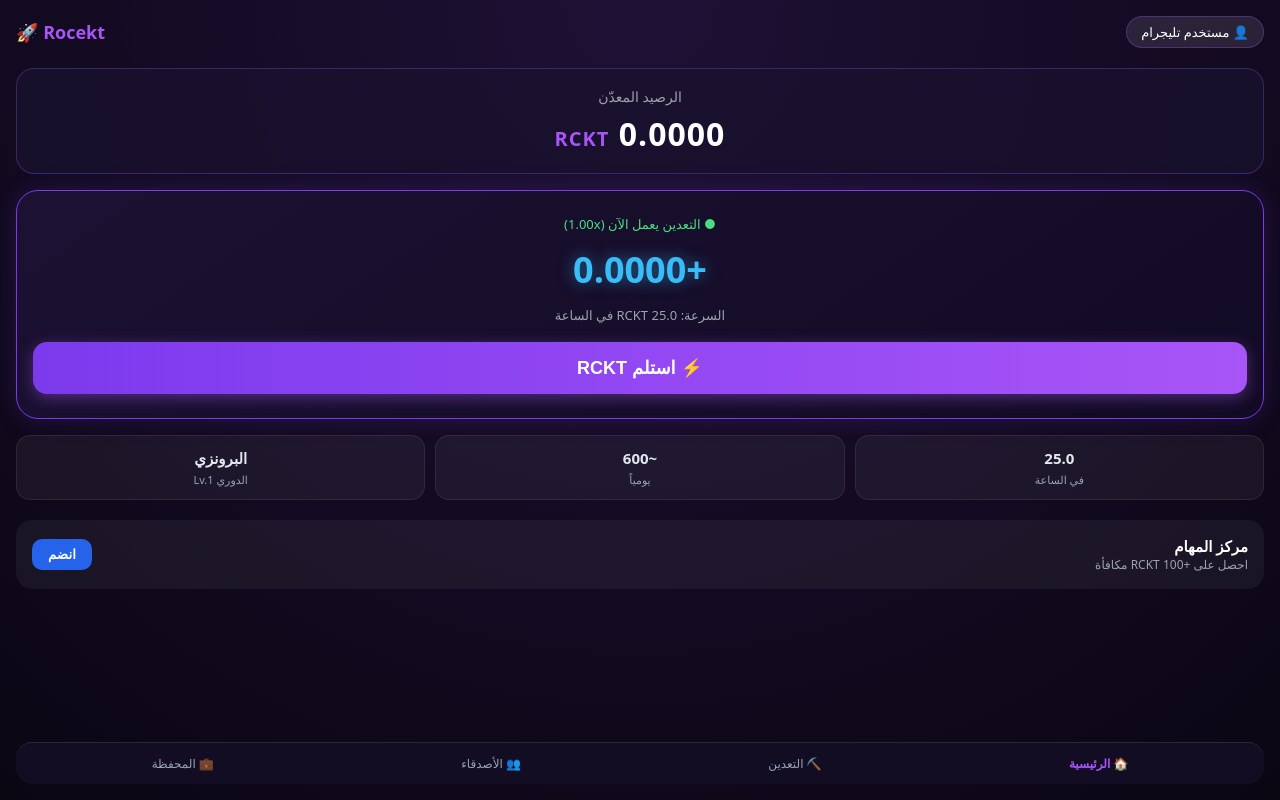
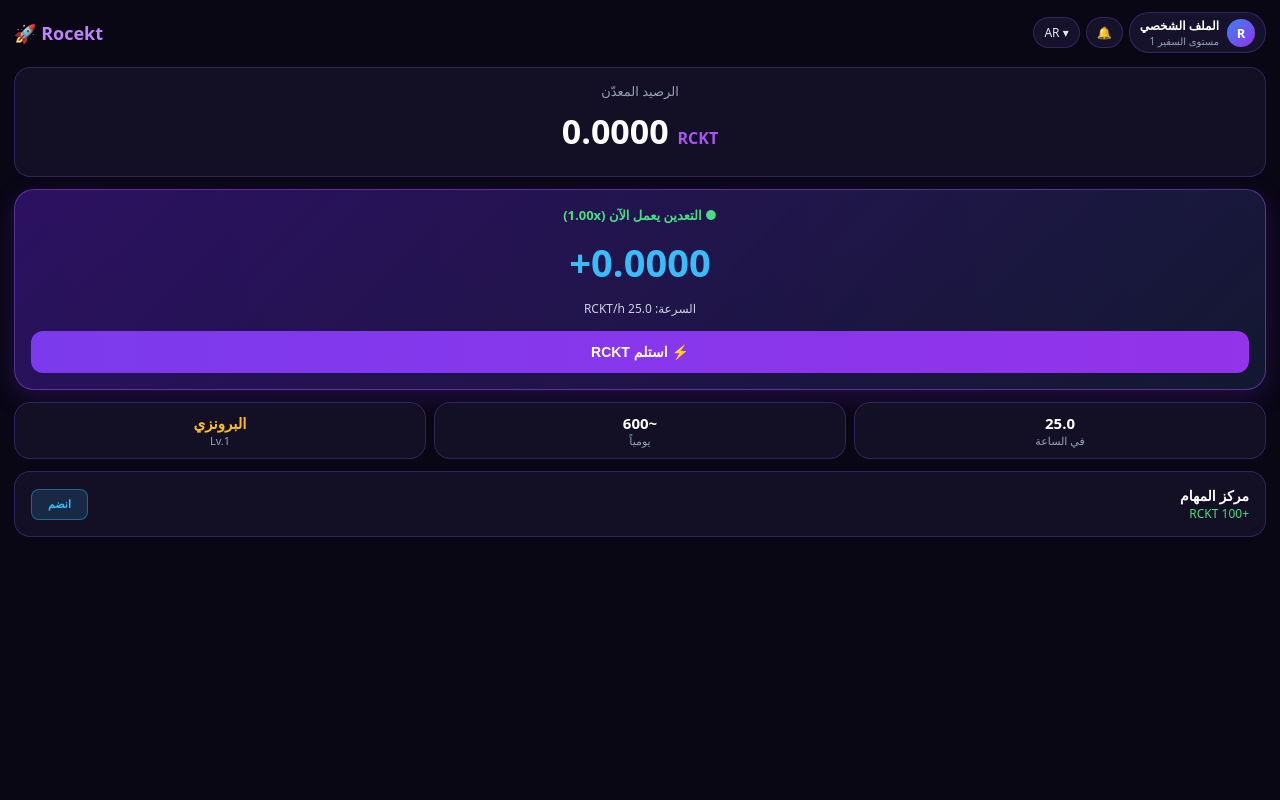
Before and after one commit to ala773601701-spec/Rocekt, a plain HTML site: page index.html in a window 1280 px wide. Drawn offline with Linux system fonts and the light colour scheme; a script that the page names is missing.

Commit message:
Update index.html

```diff
--- a/index.html
+++ b/index.html
@@ -5,262 +5,260 @@
     <meta name="viewport" content="width=device-width, initial-scale=1.0, maximum-scale=1.0, user-scalable=no">
     <title>Rocekt Mining</title>
     <script src="https://telegram.org"></script>
+    <script src="https://unpkg.com"></script>
     <style>
+        :root {
+            --bg-main: #090714;
+            --card-bg: #131026;
+            --border-color: rgba(139, 92, 246, 0.25);
+            --text-gray: #94a3b8;
+        }
         body {
-            background: radial-gradient(circle at top, #1e1035 0%, #0a0612 100%);
+            background-color: var(--bg-main);
             color: #ffffff;
             font-family: system-ui, -apple-system, sans-serif;
             margin: 0;
-            padding: 16px;
-            display: flex;
-            flex-direction: column;
-            min-height: 100vh;
+            padding: 12px 14px 85px 14px;
             box-sizing: border-box;
             user-select: none;
         }
-        .header {
+        /* TOP HEADER */
+        .top-header {
             display: flex;
             justify-content: space-between;
             align-items: center;
-            margin-bottom: 20px;
+            margin-bottom: 14px;
         }
-        .badge {
-            background: rgba(255, 255, 255, 0.1);
-            padding: 6px 14px;
+        .header-right {
+            display: flex;
+            align-items: center;
+            gap: 6px;
+        }
+        .profile-pill {
+            background: #16122b;
+            border: 1px solid var(--border-color);
             border-radius: 20px;
+            padding: 4px 10px;
+            display: flex;
+            align-items: center;
+            gap: 8px;
+        }
+        .avatar-circle {
+            width: 28px;
+            height: 28px;
+            border-radius: 50%;
+            background: linear-gradient(135deg, #3b82f6, #9333ea);
+            display: flex;
+            align-items: center;
+            justify-content: center;
+            font-weight: bold;
             font-size: 13px;
-            border: 1px solid rgba(168, 85, 247, 0.3);
         }
-        .balance-card {
-            background: rgba(25, 18, 45, 0.8);
-            border: 1px solid rgba(139, 92, 246, 0.3);
-            border-radius: 18px;
-            padding: 18px;
-            text-align: center;
-            margin-bottom: 16px;
+        .icon-pill {
+            background: #16122b;
+            border: 1px solid var(--border-color);
+            border-radius: 16px;
+            padding: 6px 10px;
+            font-size: 12px;
+            color: #e2e8f0;
+            cursor: pointer;
         }
-        .balance-label {
-            color: #a1a1aa;
+        .section { display: none; }
+        .section.active { display: block; }
+
+        /* SHARED COSMIC & CARD STYLES */
+        .cosmic-card {
+            background: linear-gradient(135deg, rgba(46, 16, 101, 0.92) 0%, rgba(15, 23, 42, 0.96) 100%),
+                        radial-gradient(circle at top right, #7c3aed, #0f172a);
+            border: 1px solid rgba(168, 85, 247, 0.45);
+            border-radius: 20px;
+            padding: 16px;
+            margin-bottom: 12px;
+            box-shadow: 0 8px 25px rgba(109, 40, 217, 0.25);
+        }
+        .card {
+            background: var(--card-bg);
+            border: 1px solid var(--border-color);
+            border-radius: 16px;
+            padding: 14px 16px;
+            margin-bottom: 12px;
+        }
+        .btn-purple {
+            background: linear-gradient(90deg, #7c3aed, #9333ea);
+            color: #fff;
+            border: none;
+            padding: 13px;
+            border-radius: 12px;
             font-size: 14px;
-            margin-bottom: 6px;
-        }
-        .balance-amount {
-            font-size: 32px;
-            font-weight: bold;
-            color: #fff;
-            letter-spacing: 1px;
-        }
-        .currency {
-            color: #a855f7;
-            font-size: 20px;
-        }
-        .mining-box {
-            background: linear-gradient(145deg, #1b1132, #120b24);
-            border: 1px solid #7c3aed;
-            border-radius: 22px;
-            padding: 24px 16px;
-            text-align: center;
-            margin-bottom: 16px;
-            box-shadow: 0 0 25px rgba(124, 58, 237, 0.2);
-        }
-        .status {
-            color: #4ade80;
-            font-size: 13px;
-            margin-bottom: 10px;
-        }
-        .mined-counter {
-            font-size: 36px;
-            font-weight: 800;
-            color: #38bdf8;
-            margin: 12px 0;
-            text-shadow: 0 0 15px rgba(56, 189, 248, 0.5);
-        }
-        .timer {
-            color: #9ca3af;
-            font-size: 13px;
-            margin-bottom: 18px;
-        }
-        .claim-btn {
-            background: linear-gradient(90deg, #7c3aed, #a855f7);
-            color: white;
-            border: none;
-            width: 100%;
-            padding: 15px;
-            border-radius: 14px;
-            font-size: 18px;
             font-weight: bold;
             cursor: pointer;
-            box-shadow: 0 4px 15px rgba(168, 85, 247, 0.4);
-            transition: transform 0.1s;
+            width: 100%;
         }
-        .claim-btn:active {
-            transform: scale(0.97);
+        .btn-dark {
+            background: #1a1633;
+            color: #fff;
+            border: 1px solid rgba(255,255,255,0.12);
+            padding: 11px;
+            border-radius: 12px;
+            font-size: 13px;
+            font-weight: bold;
+            cursor: pointer;
+            width: 100%;
         }
-        .stats-grid {
-            display: grid;
-            grid-template-columns: repeat(3, 1fr);
-            gap: 10px;
-            margin-bottom: 20px;
-        }
-        .stat-item {
-            background: rgba(255, 255, 255, 0.05);
-            border: 1px solid rgba(255, 255, 255, 0.08);
-            border-radius: 14px;
-            padding: 12px 8px;
-            text-align: center;
-        }
-        .stat-val {
-            font-weight: bold;
-            font-size: 15px;
-            color: #e2e8f0;
-            margin-bottom: 4px;
-        }
-        .stat-title {
-            font-size: 11px;
-            color: #94a3b8;
-        }
-        .tasks-card {
-            background: rgba(255, 255, 255, 0.05);
-            border-radius: 16px;
-            padding: 16px;
+        .row-between {
             display: flex;
             justify-content: space-between;
             align-items: center;
-            margin-bottom: auto;
+            margin: 6px 0;
+            font-size: 13px;
         }
-        .task-btn {
-            background: #2563eb;
-            color: white;
+        .grid-2 { display: grid; grid-template-columns: 1fr 1fr; gap: 8px; }
+        .grid-3 { display: grid; grid-template-columns: repeat(3, 1fr); gap: 8px; }
+
+        /* INPUT BOXES */
+        .input-box {
+            background: #0d0a1a;
+            border: 1px solid rgba(139, 92, 246, 0.35);
+            border-radius: 12px;
+            padding: 10px 12px;
+            display: flex;
+            justify-content: space-between;
+            align-items: center;
+            margin: 8px 0;
+        }
+        .input-box input {
+            background: transparent;
             border: none;
-            padding: 8px 16px;
-            border-radius: 10px;
+            color: #fff;
+            font-size: 18px;
+            font-weight: bold;
+            width: 55%;
+            text-align: left;
+            outline: none;
+        }
+        .max-btn {
+            background: rgba(56, 189, 248, 0.15);
+            color: #38bdf8;
+            border: 1px solid rgba(56, 189, 248, 0.4);
+            padding: 4px 10px;
+            border-radius: 8px;
+            font-size: 11px;
             font-weight: bold;
             cursor: pointer;
         }
-        .nav-bar {
+
+        /* STATION SLOTS */
+        .sub-tabs {
+            display: grid;
+            grid-template-columns: repeat(3, 1fr);
+            background: #131026;
+            border-radius: 14px;
+            padding: 4px;
+            margin-bottom: 12px;
+            border: 1px solid var(--border-color);
+        }
+        .sub-tab {
+            text-align: center;
+            padding: 8px 4px;
+            font-size: 12px;
+            font-weight: bold;
+            color: var(--text-gray);
+            border-radius: 10px;
+            cursor: pointer;
+        }
+        .sub-tab.active { background: linear-gradient(90deg, #7c3aed, #9333ea); color: #fff; }
+        .slots-grid { display: grid; grid-template-columns: repeat(4, 1fr); gap: 8px; margin-top: 12px; }
+        .slot-box {
+            background: #0d0a1c;
+            border: 1px solid rgba(255, 255, 255, 0.08);
+            border-radius: 12px;
+            padding: 10px 4px;
+            text-align: center;
+            cursor: pointer;
+        }
+        .slot-box.highlight { border: 1px dashed #a855f7; background: rgba(168, 85, 247, 0.08); }
+
+        /* BOTTOM NAV (6 TABS LIKE RIFTY) */
+        .bottom-nav {
+            position: fixed;
+            bottom: 0;
+            left: 0;
+            right: 0;
+            background: #0e0b1d;
+            border-top: 1px solid rgba(255,255,255,0.08);
             display: flex;
             justify-content: space-around;
-            background: #130d24;
-            padding: 12px;
-            border-radius: 16px;
-            margin-top: 20px;
-            border-top: 1px solid rgba(255,255,255,0.1);
+            padding: 8px 2px;
+            z-index: 100;
         }
         .nav-item {
-            color: #94a3b8;
-            font-size: 12px;
-            text-align: center;
+            display: flex;
+            flex-direction: column;
+            align-items: center;
+            color: #64748b;
+            font-size: 10px;
+            cursor: pointer;
+            flex: 1;
         }
-        .nav-item.active {
-            color: #a855f7;
-            font-weight: bold;
-        }
+        .nav-item.active { color: #a855f7; font-weight: bold; }
+        .nav-icon { font-size: 18px; margin-bottom: 2px; }
     </style>
 </head>
 <body>
 
-    <div class="header">
-        <div class="badge" id="username">👤 مستخدم تليجرام</div>
-        <div style="font-weight: bold; font-size: 18px; color: #a855f7;">Rocekt 🚀</div>
+    <div class="top-header">
+        <div class="header-right">
+            <div class="profile-pill">
+                <div class="avatar-circle" id="user-initial">R</div>
+                <div>
+                    <div style="font-size: 12px; font-weight: bold;" id="user-name">الملف الشخصي</div>
+                    <div style="font-size: 10px; color: var(--text-gray);" data-t="ambassador">مستوى السفير 1</div>
+                </div>
+            </div>
+            <div class="icon-pill" onclick="alert('🔔 لا توجد إشعارات جديدة')">🔔</div>
+            <div class="icon-pill" id="lang-btn" onclick="toggleLanguage()">▾ AR</div>
+        </div>
+        <div style="font-weight: 900; font-size: 18px; color: #c084fc;">Rocekt 🚀</div>
     </div>
 
-    <div class="balance-card">
-        <div class="balance-label">الرصيد المعدّن</div>
-        <div class="balance-amount"><span id="total-balance">0.0000</span> <span class="currency">RCKT</span></div>
-    </div>
+    <div id="tab-home" class="section active">
+        <div class="card" style="text-align: center;">
+            <div style="color: var(--text-gray); font-size: 13px;" data-t="total_bal">الرصيد المعدّن</div>
+            <div style="font-size: 34px; font-weight: 900; margin: 8px 0; direction: ltr;">
+                <span id="home-bal">0.0000</span> <span style="font-size: 16px; color: #a855f7;">RCKT</span>
+            </div>
+        </div>
 
-    <div class="mining-box">
-        <div class="status">● التعدين يعمل الآن (1.00x)</div>
-        <div class="mined-counter">+<span id="mined-now">0.0000</span></div>
-        <div class="timer">السرعة: 25.0 RCKT في الساعة</div>
-        <button class="claim-btn" onclick="claimRewards()">⚡ استلم RCKT</button>
-    </div>
+        <div class="cosmic-card" style="text-align: center;">
+            <div style="color: #4ade80; font-size: 13px; font-weight: bold;" id="home-status">● التعدين يعمل الآن (1.00x)</div>
+            <div style="font-size: 38px; font-weight: 900; color: #38bdf8; margin: 12px 0; direction: ltr;">+<span id="live-mined">0.0000</span></div>
+            <div style="color: #cbd5e1; font-size: 12px; margin-bottom: 14px;"><span data-t="speed">السرعة</span>: <span id="home-speed">25.0</span> RCKT/h</div>
+            <button class="btn-purple" onclick="claimAll()" data-t="claim_btn">⚡ استلم RCKT</button>
+        </div>
 
-    <div class="stats-grid">
-        <div class="stat-item">
-            <div class="stat-val">25.0</div>
-            <div class="stat-title">في الساعة</div>
+        <div class="grid-3">
+            <div class="card" style="text-align: center; padding: 10px 4px;">
+                <div style="font-weight: bold; font-size: 15px;" id="stat-hr">25.0</div>
+                <div style="font-size: 11px; color: var(--text-gray);" data-t="per_hour">في الساعة</div>
+            </div>
+            <div class="card" style="text-align: center; padding: 10px 4px;">
+                <div style="font-weight: bold; font-size: 15px;" id="stat-day">~600</div>
+                <div style="font-size: 11px; color: var(--text-gray);" data-t="daily">يومياً</div>
+            </div>
+            <div class="card" style="text-align: center; padding: 10px 4px;">
+                <div style="font-weight: bold; font-size: 15px; color: #fbbf24;" data-t="bronze">البرونزي</div>
+                <div style="font-size: 11px; color: var(--text-gray);">Lv.<span id="stat-lv">1</span></div>
+            </div>
         </div>
-        <div class="stat-item">
-            <div class="stat-val">~600</div>
-            <div class="stat-title">يومياً</div>
-        </div>
-        <div class="stat-item">
-            <div class="stat-val">البرونزي</div>
-            <div class="stat-title">الدوري Lv.1</div>
+
+        <div class="card" style="display: flex; justify-content: space-between; align-items: center;">
+            <div>
+                <div style="font-weight: bold; font-size: 14px;" data-t="tasks_center">مركز المهام</div>
+                <div style="font-size: 12px; color: #4ade80;">+100 RCKT</div>
+            </div>
+            <button class="max-btn" style="padding: 8px 16px;" id="home-task-btn" onclick="doHomeTask()" data-t="join">انضم</button>
         </div>
     </div>
 
-    <div class="tasks-card">
-        <div>
-            <div style="font-weight: bold; font-size: 15px;">مركز المهام</div>
-            <div style="font-size: 12px; color: #9ca3af;">احصل على +100 RCKT مكافأة</div>
-        </div>
-        <button class="task-btn" id="task-btn" onclick="completeTask()">انضم</button>
-    </div>
-
-    <div class="nav-bar">
-        <div class="nav-item active">🏠 الرئيسية</div>
-        <div class="nav-item" onclick="alert('قريباً: ترقية سرعة التعدين')">⛏️ التعدين</div>
-        <div class="nav-item" onclick="inviteFriend()">👥 الأصدقاء</div>
-        <div class="nav-item" onclick="alert('قريباً: ربط محفظة TON')">💼 المحفظة</div>
-    </div>
-
-    <script>
-        const tg = window.Telegram.WebApp;
-        tg.expand();
-        if (tg.initDataUnsafe && tg.initDataUnsafe.user) {
-            document.getElementById('username').innerText = "👤 " + tg.initDataUnsafe.user.first_name;
-        }
-
-        let totalBalance = parseFloat(localStorage.getItem('rckt_balance')) || 0;
-        let lastClaimTime = parseInt(localStorage.getItem('rckt_last_claim')) || Date.now();
-        const ratePerSecond = 25 / 3600;
-
-        document.getElementById('total-balance').innerText = totalBalance.toFixed(4);
-
-        function updateMining() {
-            const now = Date.now();
-            const secondsPassed = (now - lastClaimTime) / 1000;
-            const mined = secondsPassed * ratePerSecond;
-            document.getElementById('mined-now').innerText = mined.toFixed(4);
-        }
-
-        setInterval(updateMining, 100);
-
-        function claimRewards() {
-            const minedText = document.getElementById('mined-now').innerText;
-            const minedAmount = parseFloat(minedText);
-            if (minedAmount > 0.0001) {
-                totalBalance += minedAmount;
-                lastClaimTime = Date.now();
-                localStorage.setItem('rckt_balance', totalBalance);
-                localStorage.setItem('rckt_last_claim', lastClaimTime);
-                document.getElementById('total-balance').innerText = totalBalance.toFixed(4);
-                document.getElementById('mined-now').innerText = "0.0000";
-                if (tg.HapticFeedback) tg.HapticFeedback.notificationOccurred('success');
-            }
-        }
-
-        function completeTask() {
-            if (!localStorage.getItem('rckt_task1')) {
-                totalBalance += 100;
-                localStorage.setItem('rckt_balance', totalBalance);
-                localStorage.setItem('rckt_task1', 'done');
-                document.getElementById('total-balance').innerText = totalBalance.toFixed(4);
-                document.getElementById('task-btn').innerText = "تم ✓";
-                document.getElementById('task-btn').style.background = "#16a34a";
-            }
-        }
-
-        function inviteFriend() {
-            alert("انسخ رابط البوت الخاص بك وشاركه مع أصدقائك!");
-        }
-
-        if (localStorage.getItem('rckt_task1')) {
-            document.getElementById('task-btn').innerText = "تم ✓";
-            document.getElementById('task-btn').style.background = "#16a34a";
-        }
-    </script>
-</body>
-</html>
+    <div id="tab-mining" class="section">
+        <div style="margin-bottom: 12px;">
```
